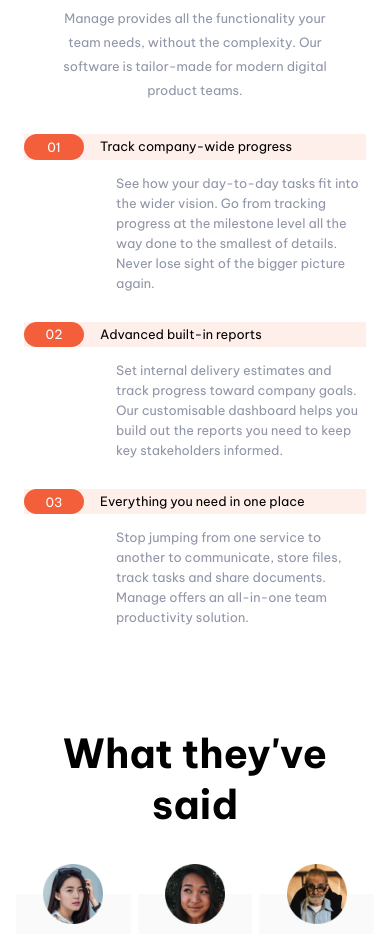
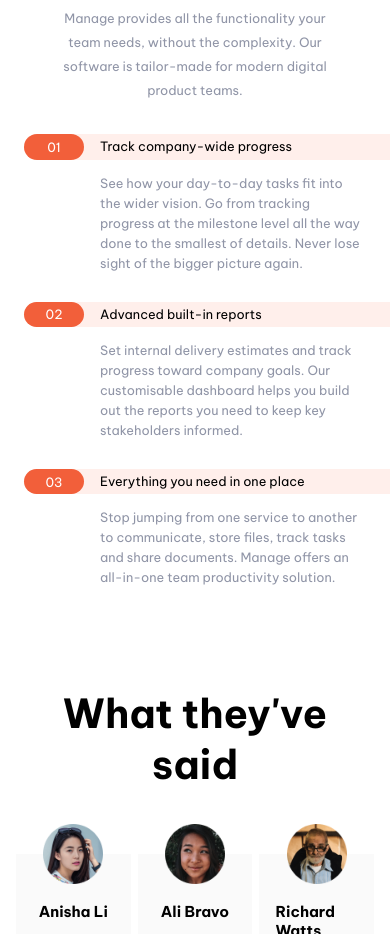
Before and after one commit to yukihirop/fm_manage-landing-page-master, a Next.js app in the folder app/: page / in a window 390 px wide. Shown: the part 1060-1994 px from the top of the page. Built offline with nearby package versions, Linux system fonts and the light colour scheme.

Commit message:
fix: 🐛 article mobile design

```diff
--- a/app/components/article.tsx
+++ b/app/components/article.tsx
@@ -61,6 +61,11 @@ const ArticleAsideItemTitleContainer = styled.section`
 
   ${md} {
     background-color: ${(props) => props.theme.colors.neutral.veryPaleRed};
+    width: 100vw;
+    margin: 0;
+    margin-right: calc(50% - 50vw);
+    border-top-left-radius: 20px;
+    border-bottom-left-radius: 20px;
   }
 `;
 const ArticleAsideItemIndex = styled.span`
@@ -86,7 +91,7 @@ const ArticleAsideItemDesc = styled.p`
   font-size: 0.8rem;
   line-height: 1.25rem;
   color: ${(props) => props.theme.colors.neutral.darkGrayishBlue};
-  margin-left: calc(60px + 2rem);
+  margin-left: calc(60px + 1rem);
 `;
 
 const Article = () => {
```
